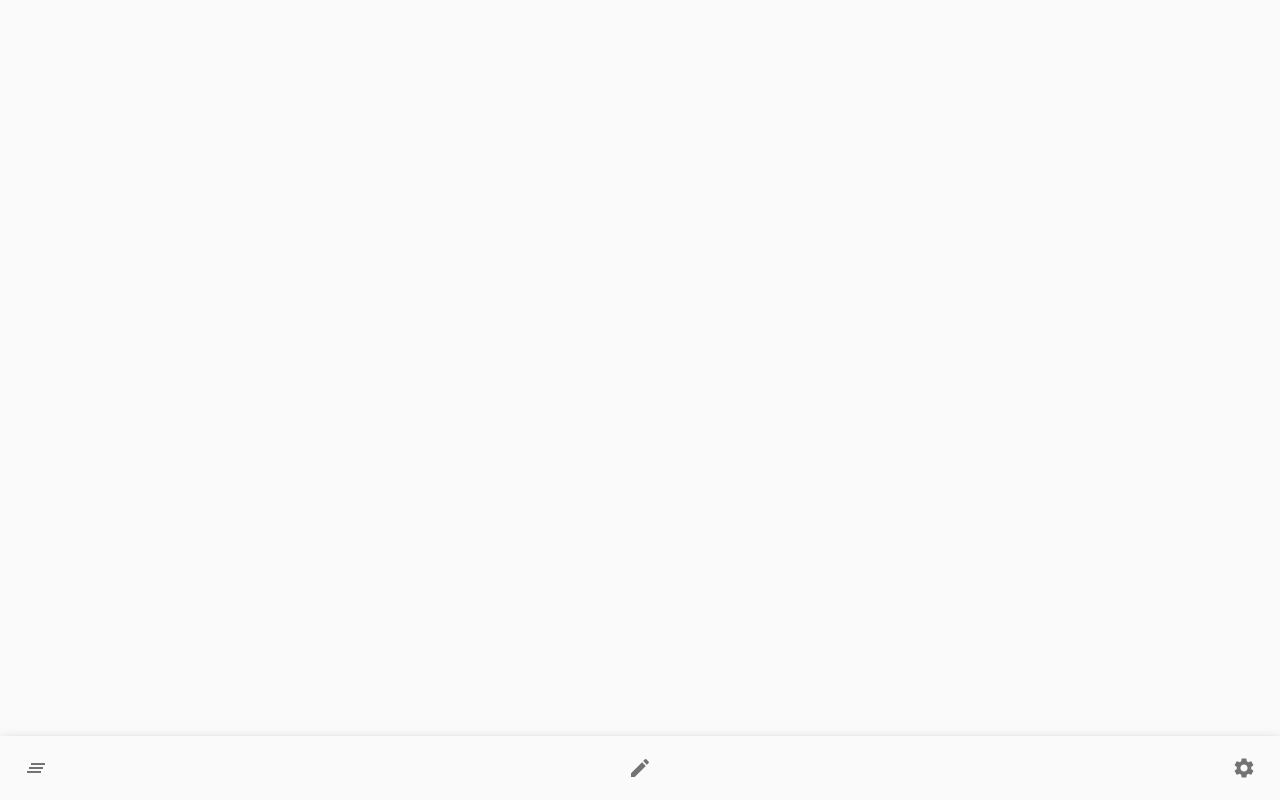
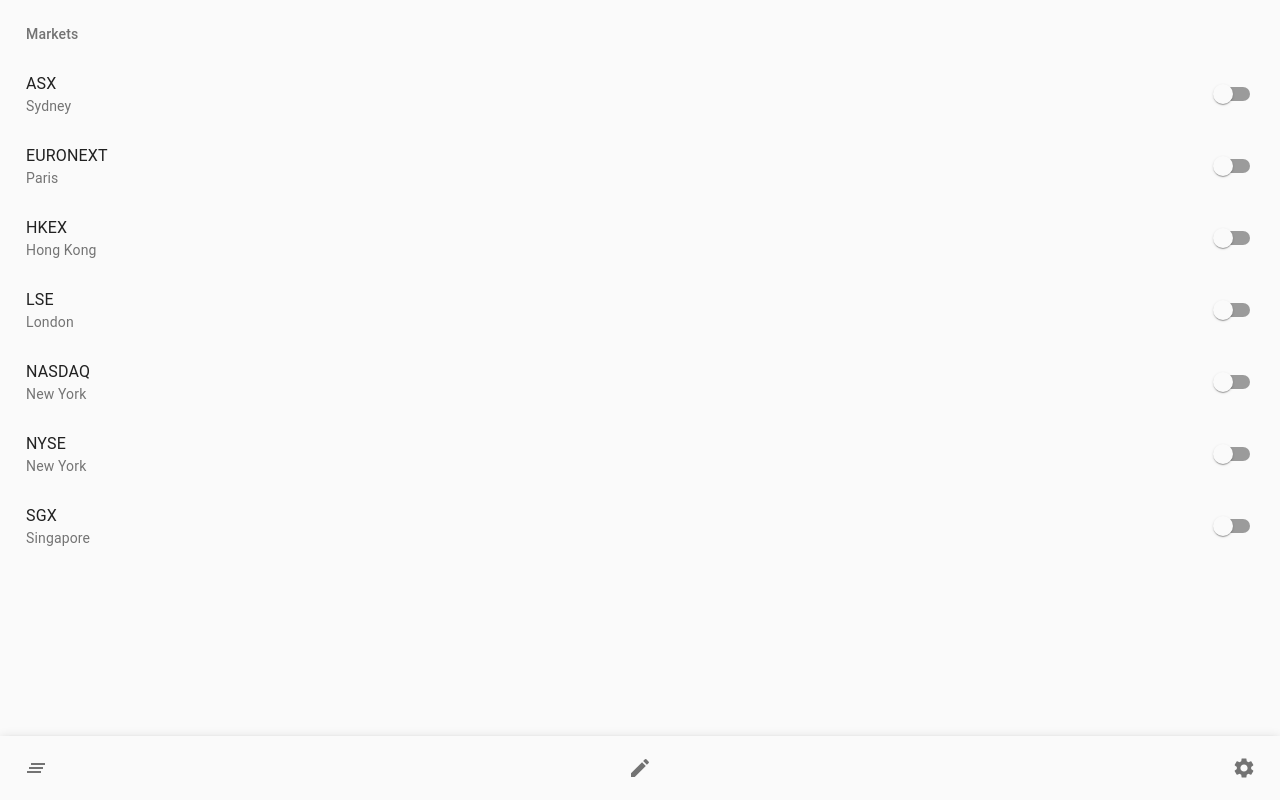
Before and after one commit to aurelticot/okato, a React (Create React App) app: page /selection in a window 1280 px wide. Built offline with nearby package versions, Linux system fonts and the light colour scheme.

Commit message:
implement market selection view

```diff
--- a/src/components/ApplicationBar.tsx
+++ b/src/components/ApplicationBar.tsx
@@ -22,7 +22,7 @@
           <IconButton edge="start" component={Link} to="/">
             <TimelineIcon />
           </IconButton>
-          <IconButton>
+          <IconButton component={Link} to="/selection">
             <EditIcon />
           </IconButton>
           <IconButton edge="end" component={Link} to="/settings">
--- a/src/containers/App.tsx
+++ b/src/containers/App.tsx
@@ -5,6 +5,7 @@
 import { TimelineView } from "containers/TimelineView";
 import { ApplicationBar } from "components/ApplicationBar";
 import { SettingsView } from "./SettingsView";
+import { MarketSelectionView } from "./MarketSelectionView";
 
 const useStyles = makeStyles((theme) => ({
   root: {
@@ -29,6 +30,9 @@
           <Route path="/settings">
             <SettingsView />
           </Route>
+          <Route path="/selection">
+            <MarketSelectionView />
+          </Route>
         </Switch>
         <ApplicationBar />
       </Box>
--- a/src/containers/MarketSelectionView.tsx
+++ b/src/containers/MarketSelectionView.tsx
@@ -1,6 +1,48 @@
-import React from "react";
-import { Box } from "@material-ui/core";
+import React, { useState, useEffect } from "react";
+import { getMarketData } from "helpers/APImock";
+import { Box, List, ListSubheader, ListItemText, ListItem, ListItemSecondaryAction, Switch } from "@material-ui/core";
+import { Market } from "interfaces/Market";
 
 export function MarketSelectionView() {
-  return <Box></Box>;
+  const [allMarkets, setAllMarkets] = useState<Market[]>([]);
+  const [marketSelection, setMarketSelection] = useState<string[]>([]);
+
+  useEffect(() => {
+    getMarketData().then((marketsData) => {
+      setAllMarkets(marketsData.sort((marketA, marketB) => marketA.name.localeCompare(marketB.name)));
+    });
+  }, []);
+
+  const handleToggle = (value: string) => () => {
+    const currentIndex = marketSelection.indexOf(value);
+    const newMarketSelection = [...marketSelection];
+    if (currentIndex === -1) {
+      newMarketSelection.push(value);
+    } else {
+      newMarketSelection.splice(currentIndex, 1);
+    }
+    setMarketSelection(newMarketSelection);
+  };
+
+  return (
+    <Box>
+      <List subheader={<ListSubheader>Markets</ListSubheader>}>
+        {allMarkets.map((market) => {
+          return (
+            <ListItem>
+              <ListItemText id={`switch-list-label-${market.code}`} primary={market.name} secondary={market.city} />
+              <ListItemSecondaryAction>
+                <Switch
+                  edge="end"
+                  onChange={handleToggle(market.code)}
+                  checked={marketSelection.indexOf(market.code) !== -1}
+                  inputProps={{ "aria-labelledby": `switch-list-label-${market.code}` }}
+                />
+              </ListItemSecondaryAction>
+            </ListItem>
+          );
+        })}
+      </List>
+    </Box>
+  );
 }
--- a/src/containers/SettingsView.tsx
+++ b/src/containers/SettingsView.tsx
@@ -1,6 +1,6 @@
 import React, { useState } from "react";
 import { SettingSelectionDialog } from "components/SettingSelectionDialog";
-import { List, ListSubheader, ListItem, ListItemIcon, Divider, ListItemText, Box } from "@material-ui/core";
+import { List, ListSubheader, ListItem, ListItemIcon, ListItemText, Box } from "@material-ui/core";
 import { InvertColors as InvertColorsIcon, Translate as LanguageIcon } from "@material-ui/icons";
 import { usePreference } from "hooks/preferencesHooks";
 import SettingKeys from "enums/SettingKeys";
@@ -76,7 +76,6 @@
             secondary={i18n.formatMessage({ id: selectedThemeDefinition.localizedLabelKey })}
           />
         </ListItem>
-        <Divider />
         <ListItem button onClick={() => openDialog(languageDialogConfiguration)}>
           <ListItemIcon>
             <LanguageIcon />
@@ -86,7 +85,6 @@
             secondary={i18n.formatMessage({ id: selectedLanguageDefinition.localizedLabelKey })}
           />
         </ListItem>
-        <Divider />
       </List>
       <SettingSelectionDialog open={dialogOpen} {...dialogProps} onClose={closeDialog} />
     </Box>
--- a/src/containers/TimelineView.tsx
+++ b/src/containers/TimelineView.tsx
@@ -28,7 +28,7 @@
       <TimelineTime />
       <Box style={{ marginTop: "10px" }}>
         {markets.map((market) => {
-          return <TimelineItem key={market.id} market={market}></TimelineItem>;
+          return <TimelineItem key={market.code} market={market}></TimelineItem>;
         })}
       </Box>
       <Divider />
--- a/src/data/markets.json
+++ b/src/data/markets.json
@@ -1,7 +1,8 @@
 [
   {
-    "id": 1,
+    "code": "ASX",
     "name": "ASX",
+    "city": "Sydney",
     "timezone": "Australia/Sydney",
     "timezoneOffset": 10,
     "longitude": 151.2099,
@@ -113,8 +114,9 @@
     ]
   },
   {
-    "id": 2,
+    "code": "EURONEXT",
     "name": "EURONEXT",
+    "city": "Paris",
     "timezone": "Europe/Paris",
     "timezoneOffset": 2,
     "longitude": 2.349014,
@@ -226,8 +228,9 @@
     ]
   },
   {
-    "id": 3,
+    "code": "3",
     "name": "NYSE",
+    "city": "New York",
     "timezone": "America/New_York",
     "timezoneOffset": -4,
     "longitude": -73.935242,
@@ -339,8 +342,9 @@
     ]
   },
   {
-    "id": 4,
+    "code": "NASDAQ",
     "name": "NASDAQ",
+    "city": "New York",
     "timezone": "America/New_York",
     "timezoneOffset": -4,
     "longitude": -73.935242,
@@ -452,8 +456,9 @@
     ]
   },
   {
-    "id": 5,
+    "code": "HKEX",
     "name": "HKEX",
+    "city": "Hong Kong",
     "timezone": "Asia/Hong_Kong",
     "timezoneOffset": 8,
     "longitude": 114.177216,
@@ -625,8 +630,9 @@
     ]
   },
   {
-    "id": 6,
+    "code": "SGX",
     "name": "SGX",
+    "city": "Singapore",
     "timezone": "Asia/Singapore",
     "timezoneOffset": 8,
     "longitude": 103.851959,
@@ -798,8 +804,9 @@
     ]
   },
   {
-    "id": 7,
+    "code": "LSE",
     "name": "LSE",
+    "city": "London",
     "timezone": "Europe/London",
     "timezoneOffset": 1,
     "longitude": -0.118092,
--- a/src/helpers/APImock.ts
+++ b/src/helpers/APImock.ts
@@ -11,9 +11,10 @@
     .map((market, index) => {
       // structure market
       return {
-        id: market.id,
+        code: market.code,
         order: index + 1,
         name: market.name,
+        city: market.city,
         timezone: market.timezone,
         hasReminder: false,
         isBookmarked: false,
--- a/src/interfaces/Market.ts
+++ b/src/interfaces/Market.ts
@@ -1,9 +1,10 @@
 import MarketStatus from "enums/MarketStatus";
 
 export interface Market {
-  id: number;
+  code: string;
   order: number;
   name: string;
+  city: string;
   timezone: string;
   hasReminder: boolean;
   isBookmarked: boolean;
```
